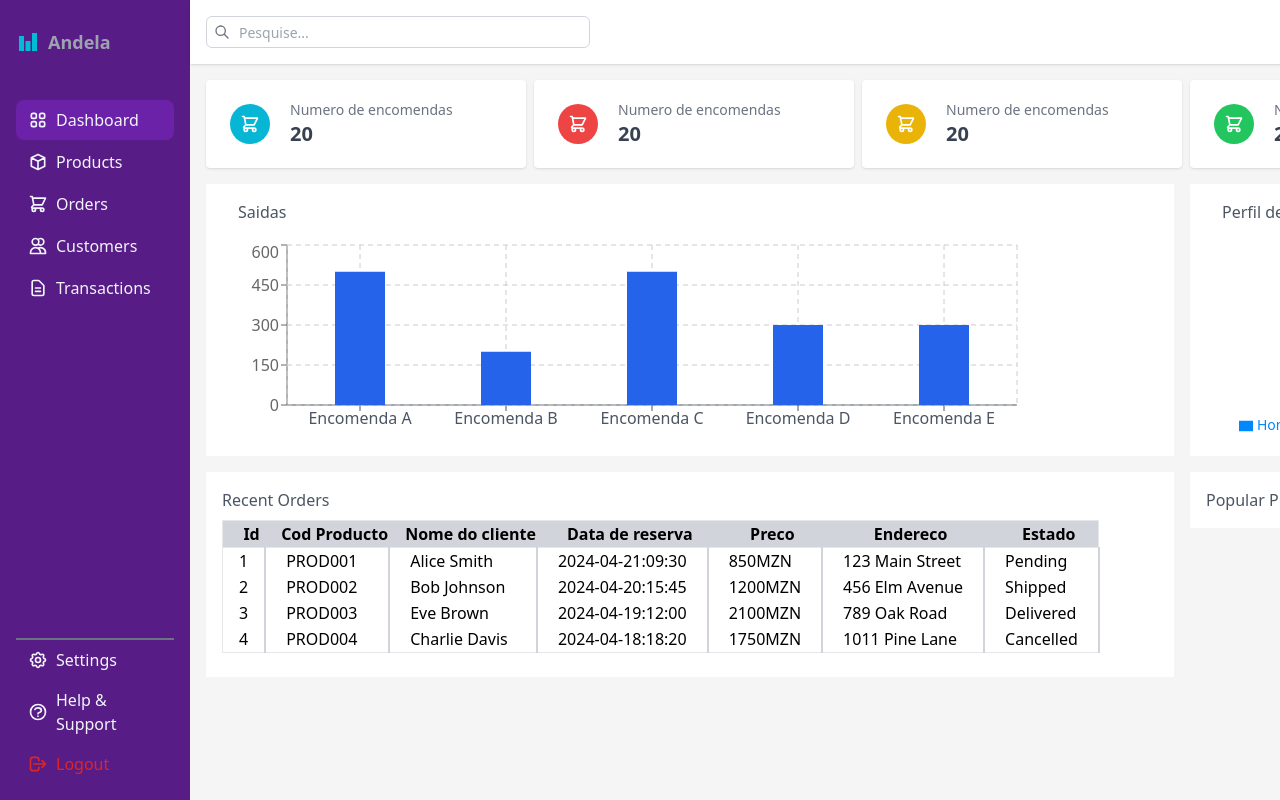
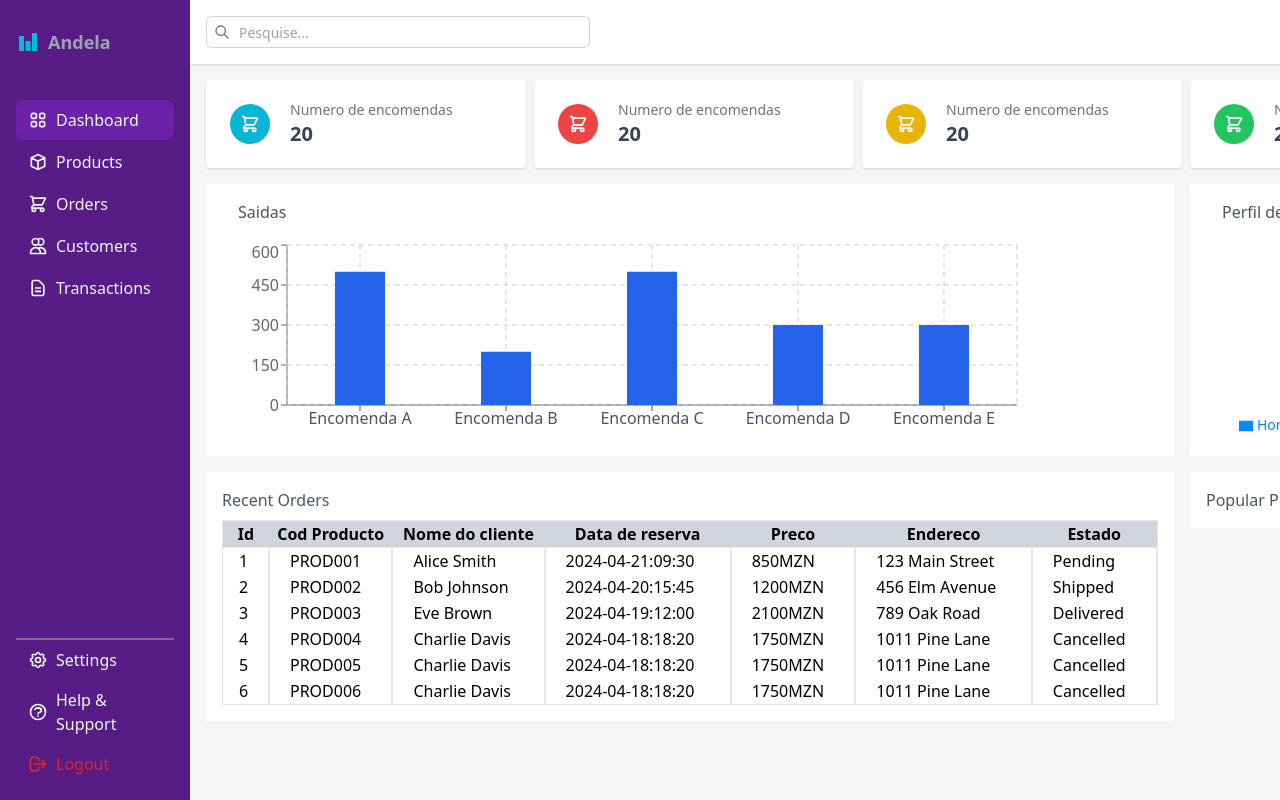
Before and after one commit to MatolaTheCoder/andela-sweet-gift, a React (Create React App) app: page / in a window 1280 px wide. Built offline with nearby package versions, Linux system fonts and the light colour scheme.

Commit message:
styling the table

```diff
--- a/src/components/DashboardRecentOrders.jsx
+++ b/src/components/DashboardRecentOrders.jsx
@@ -36,6 +36,24 @@ const recentData = [
     orderTotal: '1750MZN',
     orderStatus: 'Cancelled',
     address: '1011 Pine Lane'
+  },
+  {
+    id: '5',
+    productId: 'PROD005',
+    customerName: 'Charlie Davis',
+    orderDate: '2024-04-18:18:20',
+    orderTotal: '1750MZN',
+    orderStatus: 'Cancelled',
+    address: '1011 Pine Lane'
+  },
+  {
+    id: '6',
+    productId: 'PROD006',
+    customerName: 'Charlie Davis',
+    orderDate: '2024-04-18:18:20',
+    orderTotal: '1750MZN',
+    orderStatus: 'Cancelled',
+    address: '1011 Pine Lane'
   }
 ];
 
@@ -43,19 +61,19 @@ const recentData = [
 function RecentOrders() {
   return (
     <>
-      <div className="bg-white p-4 w-[60.5rem] h-full flex flex-col flex-1 pb-6">
+      <div className="bg-white px-4 pt-4 w-[60.5rem] h-full flex flex-col flex-1 pb-4">
         <div className="font-md text-gray-600"><p>Recent Orders</p></div>
         <div className="pt-2">
-          <table className='border p-2'>
+          <table className=' w-full border p-2'>
             <thead>
               <tr className='bg-gray-300 border'>
-                <th className='pl-4'>Id</th>
-                <th className='pl-4'>Cod Producto</th>
-                <th className='pl-4'>Nome do cliente</th>
-                <th className='pl-4'>Data de reserva</th>
-                <th className='pl-4'>Preco</th>
-                <th className='pl-4'>Endereco</th>
-                <th className='pl-4'>Estado</th>
+                <th className=''>Id</th>
+                <th className=''>Cod Producto</th>
+                <th className=''>Nome do cliente</th>
+                <th className=''>Data de reserva</th>
+                <th className=''>Preco</th>
+                <th className=''>Endereco</th>
+                <th className=''>Estado</th>
               </tr>
             </thead>
             <tbody>
@@ -70,13 +88,13 @@ function RecentOrders() {
               </tr> */}
               {recentData.map((order) => (
                 <tr key={order.id}>
-                  <td className='pl-4 pr-4 border-r-2 border-gray-300'>{order.id}</td>
-                  <td className='pl-5 pr-5 border-r-2 border-gray-300'>{order.productId}</td>
-                  <td className='pl-5 pr-5 border-r-2 border-gray-300'>{order.customerName}</td>
-                  <td className='pl-5 pr-5 border-r-2 border-gray-300'>{order.orderDate}</td>
-                  <td className='pl-5 pr-5 border-r-2 border-gray-300'>{order.orderTotal}</td>
-                  <td className='pl-5 pr-5 border-r-2 border-gray-300'>{order.address}</td>
-                  <td className='pl-5 pr-5 border-r-2 border-gray-300'>{order.orderStatus}</td>
+                  <td className='pl-4 pr-4 border-r-2 border-gray-200'>{order.id}</td>
+                  <td className='pl-5 pr-5 border-r-2 border-gray-200'>{order.productId}</td>
+                  <td className='pl-5 pr-5 border-r-2 border-gray-200'>{order.customerName}</td>
+                  <td className='pl-5 pr-5 border-r-2 border-gray-200'>{order.orderDate}</td>
+                  <td className='pl-5 pr-5 border-r-2 border-gray-200'>{order.orderTotal}</td>
+                  <td className='pl-5 pr-5 border-r-2 border-gray-200'>{order.address}</td>
+                  <td className='pl-5 pr-5 border-r-2 border-gray-200'>{order.orderStatus}</td>
                 </tr>
               ))}
             </tbody>
```
